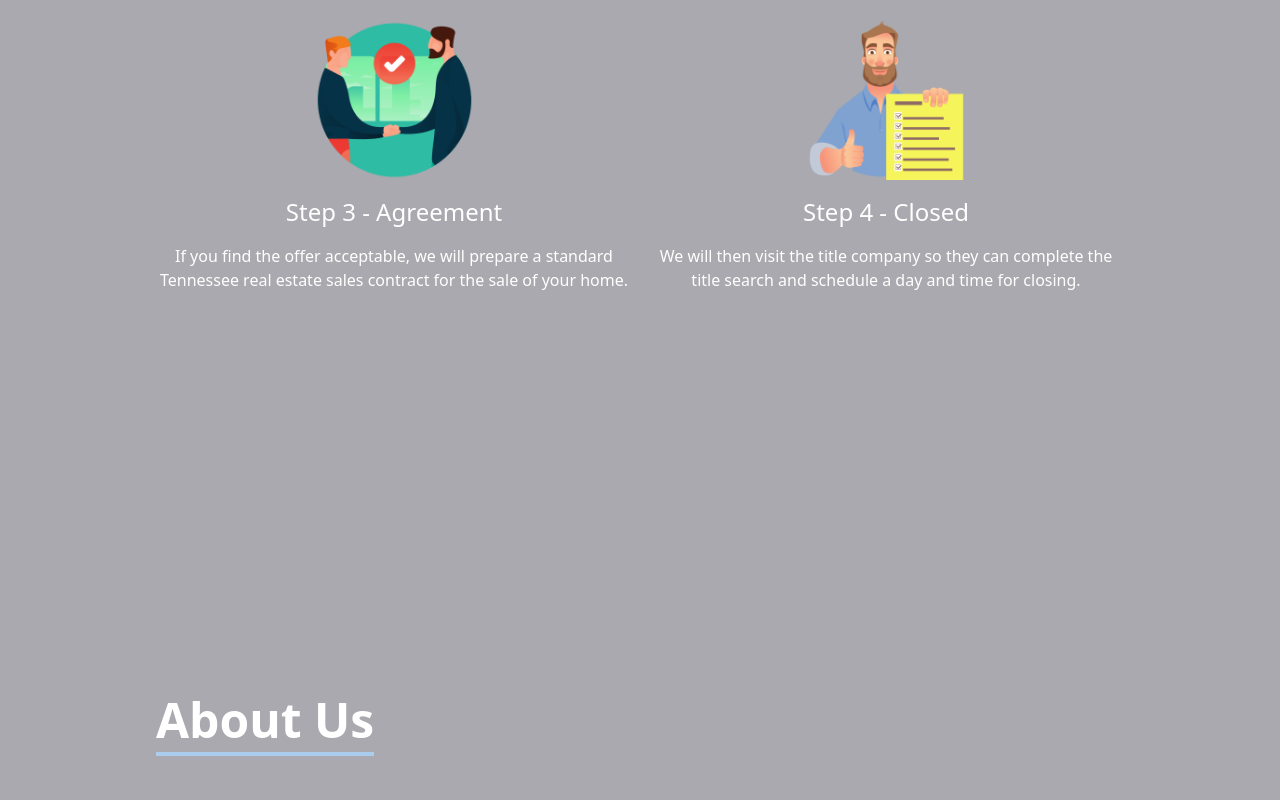
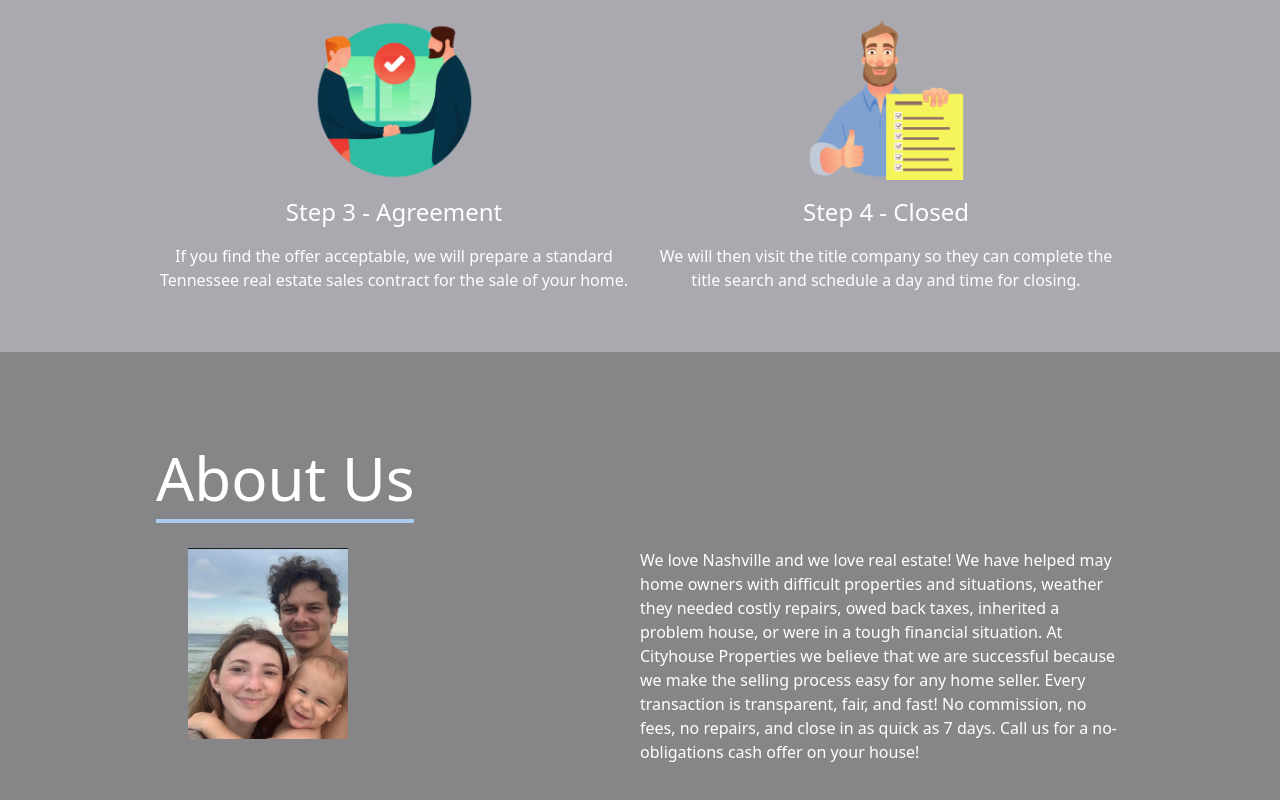
Before and after one commit to daniel-valean/city-house-tn, a React (Create React App) app: page / in a window 1280 px wide. Shown: the part 1248-2048 px from the top of the page. Built offline with nearby package versions, Linux system fonts and the light colour scheme.

Commit message:
about us family photo and writing

```diff
--- a/src/components/aboutus.jsx
+++ b/src/components/aboutus.jsx
@@ -1,24 +1,31 @@
 import React from 'react'
+import Family from '../assets/family-1.jpg'
 
 
 const aboutus = () => {
 return (
-    <div name='aboutus' className='w-full h-screen bg-[#a9a9af] text-white'>
+    <div name='aboutus' className='w-full h-screen bg-[#868689] text-white'>
     {/* container */}
-        <div className='max-w-[1000px] mx-auto p-4 flex flex-col justify-center w-full h-full'>
+        <div className='max-w-[1000px] mx-auto p-4 flex flex-col w-full h-full'>
+            <div className='mt-20'>
+                <p className='text-6xl font-thin inline border-b-4 border-[#aacded]'>About Us</p>
+            </div>
+            <div className='max-w-[1000px] w-full grid sm:grid-cols-2'>
             <div>
-                <p className='text-5xl font-bold inline border-b-4 border-[#aacded]'>About Us</p>
+                    <img className='w-40 mt-10 ml-8' src={Family} alt="Family Pic"/>
             </div>
-            <div className='w-full grid grid-cols-2 sm:grid-cols-3 gap-4 text-center py-8'>
-            {/* <div className='hover:scale-110 duration-500'>
-                    <img className='w-40 mx-auto' src={Html} alt="HTML icon"/>
-                    <p className='my-4'>HTML</p>
-                </div>
-                <div className='hover:scale-110 duration-500'>
+            <div className='font-thin mt-10 w-full'>
+                <p className=''>We love Nashville and we love real estate! We have helped may home owners with difficult properties and situations,
+                weather they needed costly repairs, owed back taxes, inherited a problem house, or were in a tough financial situation.
+                At Cityhouse Properties we believe that we are successful because we make the selling process easy for any home seller.
+                Every transaction is transparent, fair, and fast! No commission, no fees, no repairs, and close in as quick as 7 days.
+                Call us for a no-obligations cash offer on your house!</p>
+            </div>
+                {/* <div className='hover:scale-110 duration-500'>
                     <img className='w-40 mx-auto' src={CSS} alt="CSS icon" />
                     <p className='my-4'>CSS</p>
-                </div>
-                <div className='hover:scale-110 duration-500'>
+                </div> */}
+                {/* <div className='hover:scale-110 duration-500'>
                     <img className='w-40 mx-auto' src={JavaScript} alt="JAVASCRIPT icon" />
                     <p className='my-4'>JAVASCRIPT</p>
                 </div>
--- a/src/components/navbar.jsx
+++ b/src/components/navbar.jsx
@@ -8,7 +8,7 @@ const Navbar = () => {
     const handleClick = () => setNav(!nav)
 
 return (
-    <div className='fixed w-full h-[80px] flex justify-between items-center px-4 bg-[#35353b9d] text-white' id='navbar'>
+    <div className='fixed w-full h-[80px] flex justify-between items-center px-4 bg-[#39393b8c] text-white' id='navbar'>
         <div><Link to="home" smooth={true} offset={50} duration={500}>
             <img src={Logo} alt="Logo" style={{width: '190px'}} /></Link>
         </div>
```
